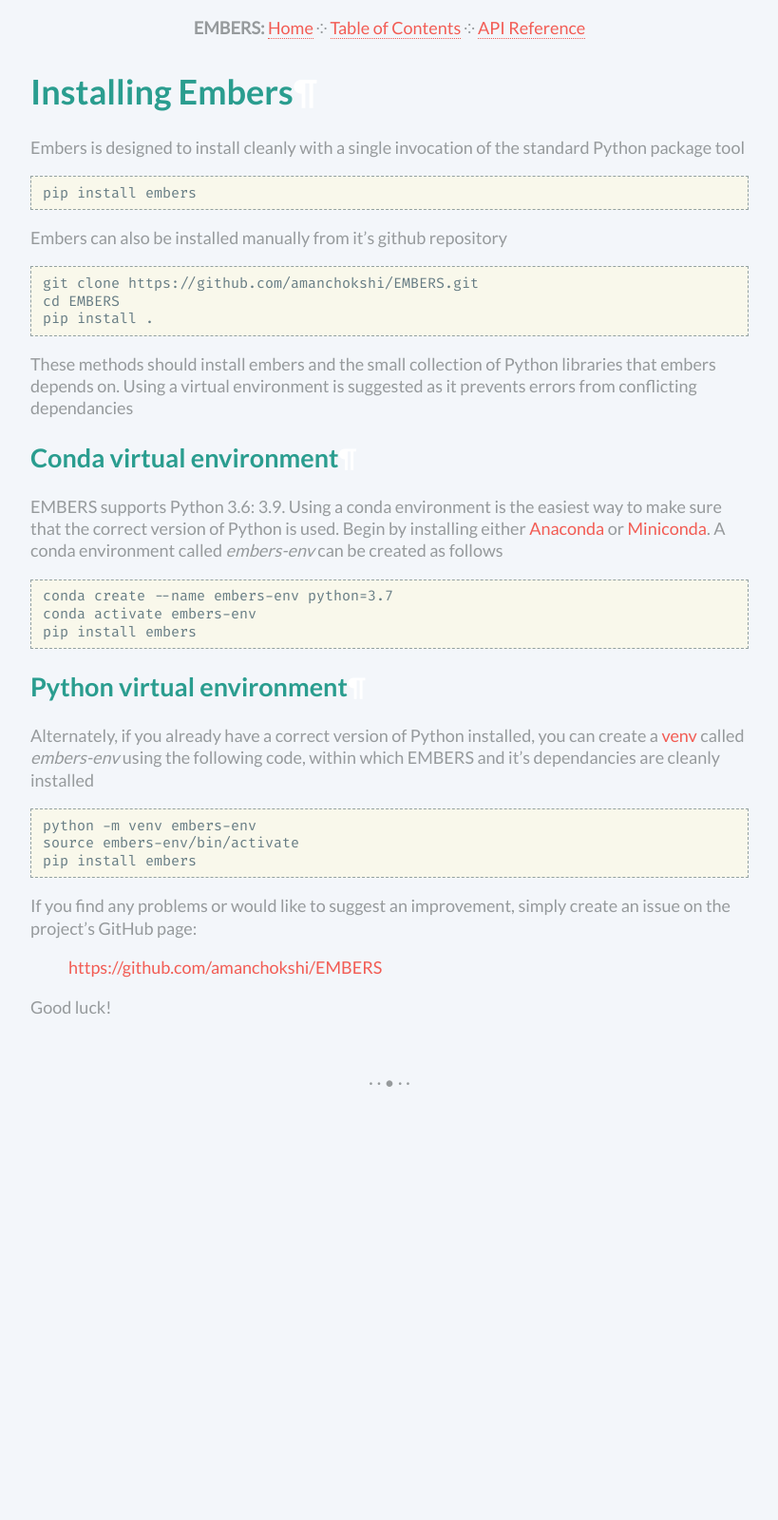
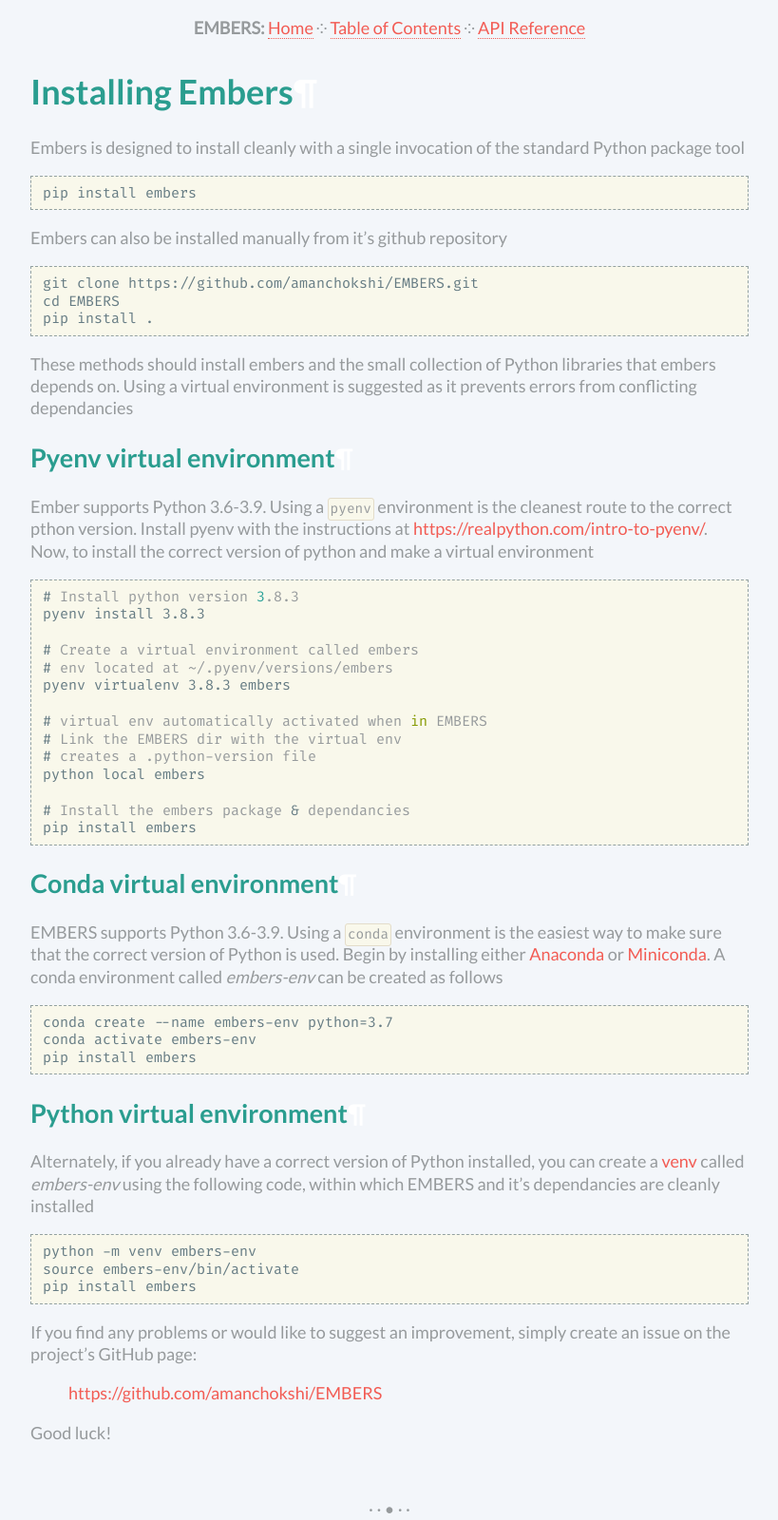
Before and after one commit to amanchokshi/EMBERS, a Sphinx documentation site: the page built from docs/installation.rst, in a window 1280 px wide. Shown: the whole page at 95% size, without its empty margins (230-1049 px from the left). Built offline with Sphinx 7.4.7, drawn with Linux system fonts in a browser that asks for light colours; before the commit the page ends 1152 px from its top, so only the background shows below that.

Commit message:
Installation instructions with pyenv

```diff
--- a/docs/installation.rst
+++ b/docs/installation.rst
@@ -23,9 +23,31 @@ Embers can also be installed manually from it's github repository
 These methods should install embers and the small collection of Python libraries that embers depends on.
 Using a virtual environment is suggested as it prevents errors from conflicting dependancies
 
+Pyenv virtual environment
+-------------------------
+Ember supports Python 3.6-3.9. Using a :samp:`pyenv` environment is the cleanest route to the correct pthon version. Install pyenv with the instructions at `<https://realpython.com/intro-to-pyenv/>`_. Now, to install the correct version of python and make a virtual environment
+
+.. code-block:: console
+
+    # Install python version 3.8.3
+    pyenv install 3.8.3
+
+    # Create a virtual environment called embers
+    # env located at ~/.pyenv/versions/embers
+    pyenv virtualenv 3.8.3 embers
+
+    # virtual env automatically activated when in EMBERS
+    # Link the EMBERS dir with the virtual env
+    # creates a .python-version file
+    python local embers
+
+    # Install the embers package & dependancies
+    pip install embers
+
+
 Conda virtual environment
 --------------------------
-EMBERS supports Python 3.6: 3.9. Using a conda environment is the easiest way to make sure that the correct version of Python is used. Begin by installing either `Anaconda <https://docs.anaconda.com/anaconda/install/>`_ or `Miniconda <https://docs.conda.io/en/latest/miniconda.html>`_. A conda environment called *embers-env* can be created as follows
+EMBERS supports Python 3.6-3.9. Using a :samp:`conda` environment is the easiest way to make sure that the correct version of Python is used. Begin by installing either `Anaconda <https://docs.anaconda.com/anaconda/install/>`_ or `Miniconda <https://docs.conda.io/en/latest/miniconda.html>`_. A conda environment called *embers-env* can be created as follows
 
 .. code-block:: console
 
```
